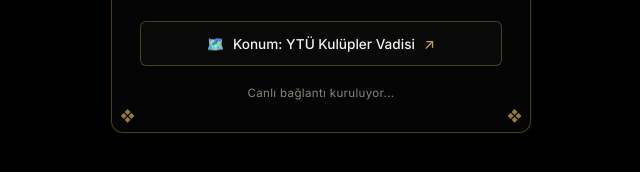
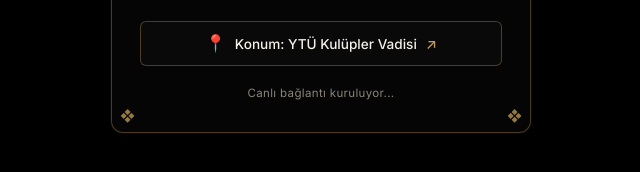
Before and after one commit to atillacirak/ytu-bkfk-oda-durumu, a website: page public/index.html in a window 1280 px wide. Shown: the part 538-710 px from the top of the page, 319-959 px from the left. Drawn offline with Linux system fonts and the light colour scheme; no server answers.

Commit message:
fix: use red pinpoint emoji 📍 for location button

```diff
--- a/public/css/style.css
+++ b/public/css/style.css
@@ -233,7 +233,10 @@
 }
 
 .location-icon {
-  color: var(--gold-primary);
+  font-size: 1.05rem;
+  line-height: 1;
+  display: inline-flex;
+  align-items: center;
 }
 
 .location-arrow {
--- a/public/index.html
+++ b/public/index.html
@@ -80,7 +80,7 @@
         class="location-btn"
         title="Google Haritalar'da Aç"
       >
-        <span class="location-icon">🗺️</span>
+        <span class="location-icon">📍</span>
         <span>Konum: YTÜ Kulüpler Vadisi</span>
         <span class="location-arrow">↗</span>
       </a>
```
